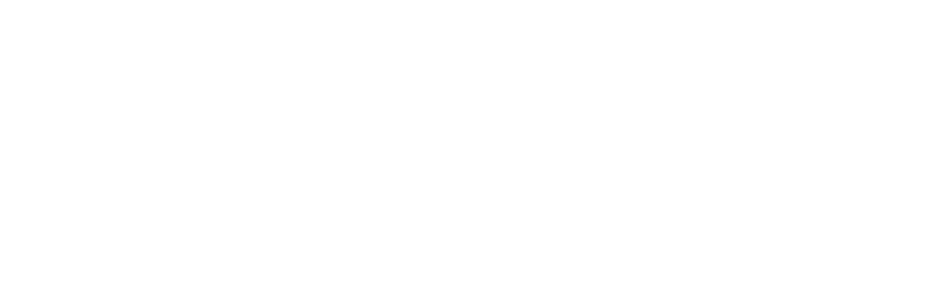
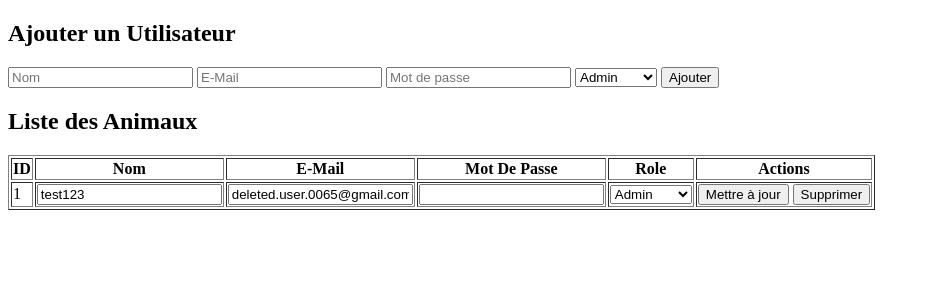
Before and after one commit to Charlxyz/NSI-Zoo, a Flask app: page /admin in a window 1280 px wide. Before the commit the part shown is empty. Shown: the top 300 px of the page, without its empty margins (0-930 px from the left). Run offline with Flask 3, Linux system fonts and the light colour scheme; a user stored in the database is signed in.

Commit message:
changement

```diff
--- a/NSI web zoo/main.py
+++ b/NSI web zoo/main.py
@@ -187,10 +187,58 @@
     flash("Déconnexion réussie !", 'success')
     return redirect(url_for('index'))
 
-@app.route('/admin') # Page de la gestion d'utilisateur et des animaux
+@app.route('/admin', methods=['POST', 'GET']) # Page de la gestion d'utilisateur et des animaux
 @admin_required
 def admin():
-    return render_template("./admin/admin.html")
+    if not current_user.is_authenticated or current_user.role != 'admin':
+        flash("Vous n'avez pas les droits de faire ca.", 'danger')
+        return redirect(url_for('index'))
+    else:
+        if 'delete' in request.form and request.method == 'POST':
+            user = User.query.get(request.form.get('id'))
+            db.session.delete(user)
+            db.session.commit()
+            flash("Utilisateur supprimé.", 'success')
+            return redirect(url_for('admin'))
+
+        elif 'update' in request.form and request.method == 'POST':
+            user = User.query.get(request.form.get('id'))
+            user.username = request.form['username']
+            user.email = request.form['email']
+            if request.form['password'] not in ['', None]: # Verrifie que le nouveau mot de passe ne soit pas vide
+                user.password = bcrypt.generate_password_hash(request.form['password']).decode('utf-8')
+            user.role = request.form['role']
+            db.session.commit()
+            flash("Utilisateur mis à jour.", 'success')
+            return redirect(url_for('admin'))
+
+        elif 'add' in request.form and request.method == 'POST':
+            username = request.form['username']
+            email = request.form['email']
+            password = request.form['password']
+            role = request.form['role']
+
+            username_exists = User.query.filter_by(username=username).first()
+            email_exists = User.query.filter_by(email=email).first()
+
+            if username_exists:
+                flash(f"{username} est dejà utiliser.", 'danger')
+            elif email_exists:
+                flash(f"{email} est dejà utiliser.", 'danger')
+            else:
+                hashed_password = bcrypt.generate_password_hash(password).decode('utf-8')
+                user = User(
+                    username=username,
+                    email=email,
+                    password=hashed_password,
+                    role=role
+                )
+                db.session.add(user)
+                db.session.commit()
+                flash("Utilisateur ajouté.", 'success')
+                return redirect(url_for('admin'))
+    users = User.query.all()
+    return render_template("./admin/admin.html", users=users)
 
 # Création des tables de la base de donnee
 with app.app_context():
--- a/NSI web zoo/requirements.txt
+++ b/NSI web zoo/requirements.txt
@@ -82,7 +82,6 @@
 python-socketio==5.11.3
 pytweening==1.2.0
 pytz==2024.1
-pywin32==306
 pywin32-ctypes==0.2.2
 redis==5.0.8
 requests==2.32.3
--- a/NSI web zoo/templates/admin/admin.html
+++ b/NSI web zoo/templates/admin/admin.html
@@ -6,6 +6,70 @@
     <title>Zoo Admin</title>
 </head>
 <body>
+    <header>
+        {% with messages = get_flashed_messages(with_categories=true) %}
+        {% if messages %}
+            <div class="flash-messages">
+            {% for category, message in messages %}
+                <div class="flash-message {{ category }}">
+                {{ message }}
+                </div>
+            {% endfor %}
+            </div>
+            {% endif %}
+        {% endwith %}
+    </header>
+    <!-- Ajout de la section de gestion des utilisateurs -->
+    <h2>Ajouter un Utilisateur</h2>
+    <form method="post" class="form-add">
+        <input type="text" name="username" placeholder="Nom" required>
+        <input type="email" name="email", placeholder="E-Mail" required>
+        <input type="password" name="password" placeholder="Mot de passe" required>
+        <select name="role" id="role">
+            <option value="admin">Admin</option>
+            <option value="soigneur">Soigneur</option>
+            <option value="user">Utilisateur</option>
+        </select>
+        <button type="submit" name="add" class="submit-button">Ajouter</button>
+    </form>
 
+    <!-- Section pour afficher et modifier les informations des utilisateurs existants -->
+    <h2>Liste des Animaux</h2>
+    <table border="1" class="user-table">
+        <thead>
+            <tr>
+                <th>ID</th>
+                <th>Nom</th>
+                <th>E-Mail</th>
+                <th>Mot De Passe</th>
+                <th>Role</th>
+                <th>Actions</th>
+            </tr>
+        </thead>
+        <tbody>
+            {% for user in users %}
+            <tr>
+                <form method="post">
+                    <input type="hidden" name="id" value="{{ user.id }}">
+                    <td>{{ user.id }}</td>
+                    <td><input type="text" name="username" value="{{ user.username }}" required></td>
+                    <td><input type="tel" name="email" value="{{ user.email }}"></td>
+                    <td><input type="password" name="password" value=""></td>
+                    <td>
+                        <select name="role" id="role">
+                            <option value="admin" {% if user.role == 'admin' %}selected{% endif %}>Admin</option>
+                            <option value="soigneur" {% if user.role == 'soigneur' %}selected{% endif %}>Soigneur</option>
+                            <option value="user" {% if user.role == 'user' %}selected{% endif %}>Utilisateur</option>
+                        </select>
+                    </td>
+                    <td>
+                        <button type="submit" name="update" class="submit-button">Mettre à jour</button>
+                        <button type="submit" name="delete" class="submit-button">Supprimer</button>
+                    </td>
+                </form>
+            </tr>
+            {% endfor %}
+        </tbody>
+    </table>
 </body>
 </html>
```
Also changed, not shown: NSI web zoo/instance/bdd.db.
